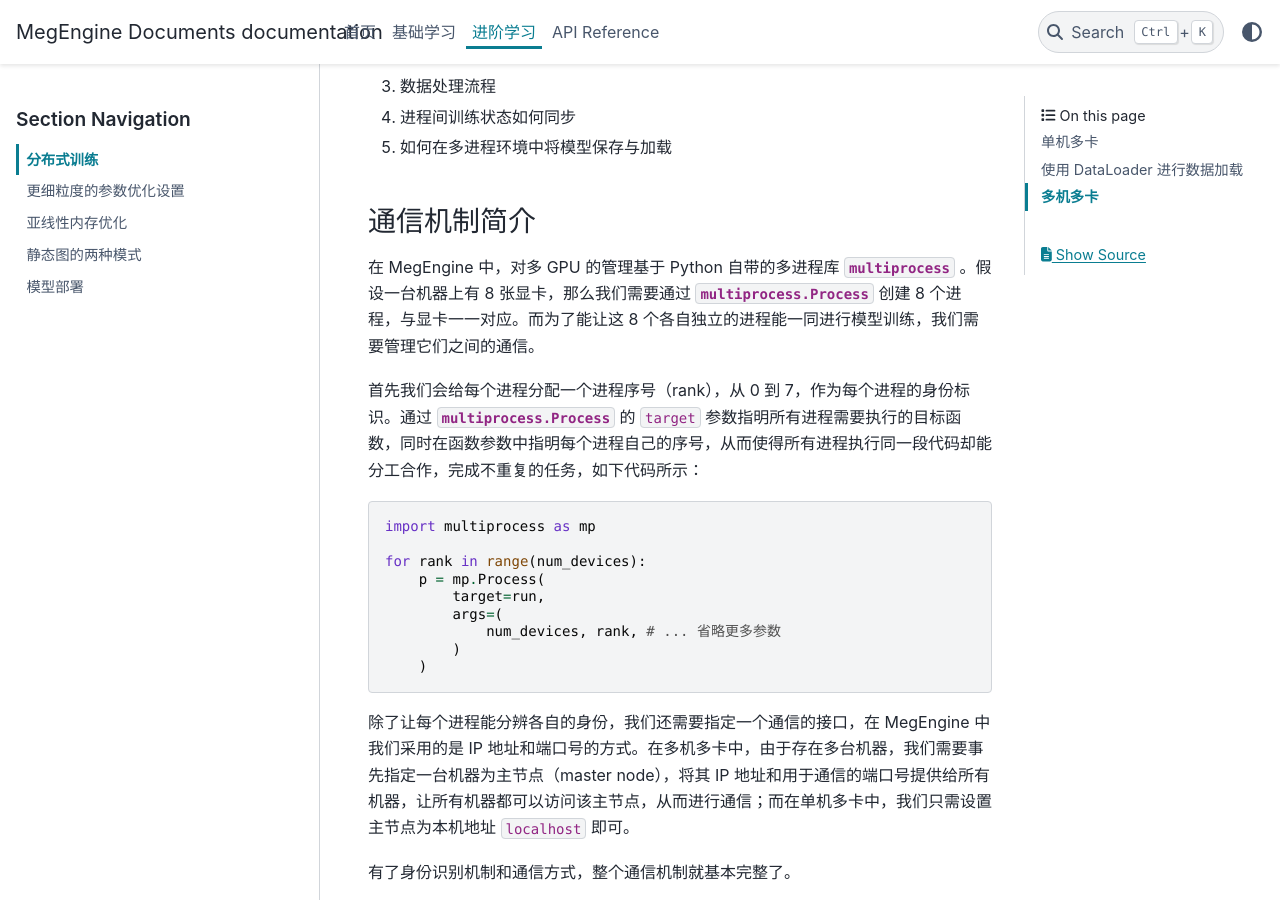
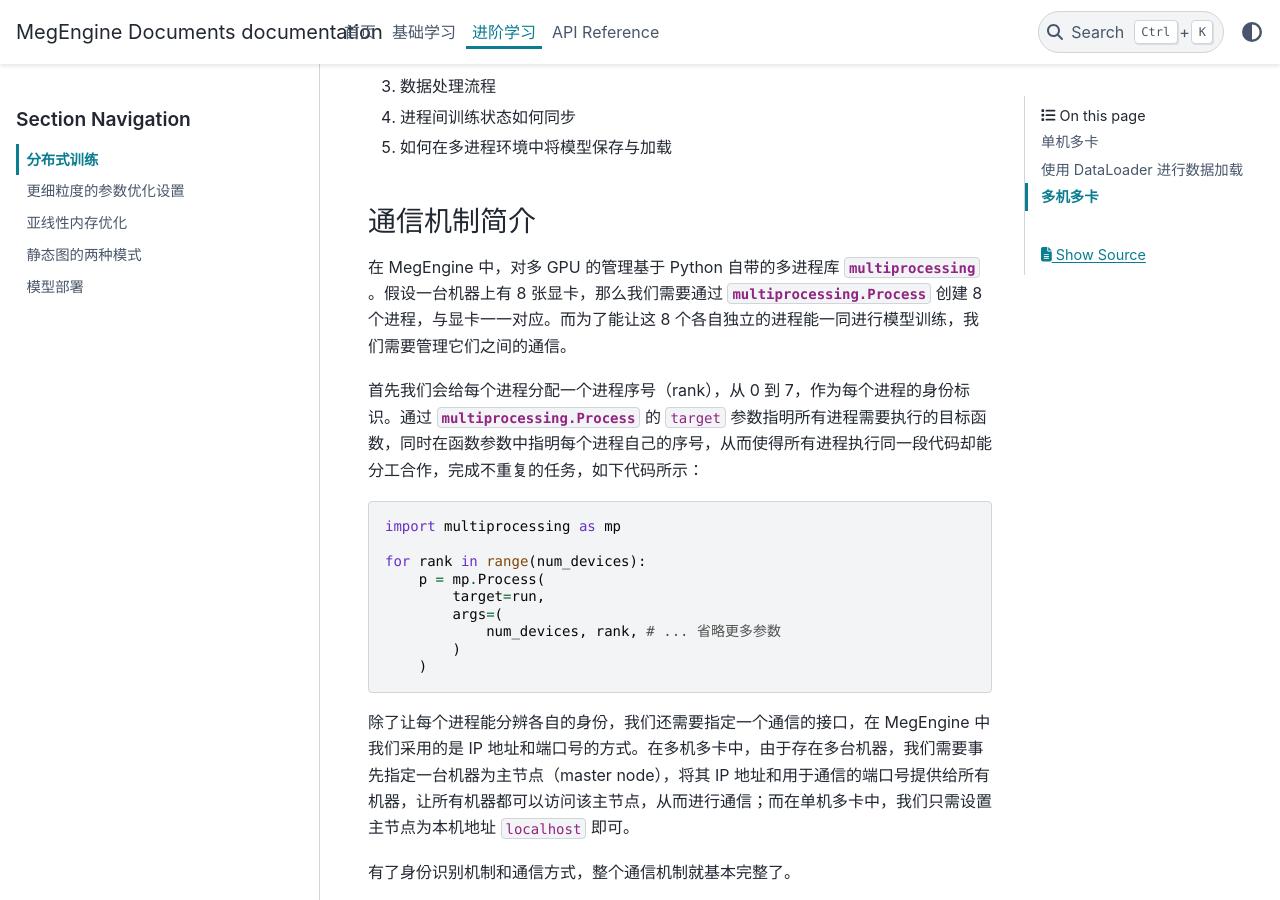
Before and after one commit to MegEngine/Docs, a Sphinx documentation site: the page built from source/advanced/distributed.rst, in a window 1280 px wide and 900 px high, scrolled down 516 px. Built offline with Sphinx 7.4.7 and the PyData theme 0.15.4, drawn with Linux system fonts in a browser that asks for light colours; pages that are not in the unit, such as notebooks, are missing from menus.

Commit message:
fix import error in distributed.rst
GitOrigin-RevId: a10d813dc3fe410790a84ef3c1a40e8f858e2106

```diff
--- a/source/advanced/distributed.rst
+++ b/source/advanced/distributed.rst
@@ -21,13 +21,13 @@
 通信机制简介
 ''''''''''''''''''''''''''''''
 
-在 MegEngine 中，对多 GPU 的管理基于 Python 自带的多进程库 :py:mod:`~.multiprocess` 。假设一台机器上有 8 张显卡，那么我们需要通过 :py:class:`.multiprocess.Process` 创建 8 个进程，与显卡一一对应。而为了能让这 8 个各自独立的进程能一同进行模型训练，我们需要管理它们之间的通信。
+在 MegEngine 中，对多 GPU 的管理基于 Python 自带的多进程库 :py:mod:`~.multiprocessing` 。假设一台机器上有 8 张显卡，那么我们需要通过 :py:class:`.multiprocessing.Process` 创建 8 个进程，与显卡一一对应。而为了能让这 8 个各自独立的进程能一同进行模型训练，我们需要管理它们之间的通信。
 
-首先我们会给每个进程分配一个进程序号（rank），从 0 到 7，作为每个进程的身份标识。通过 :py:class:`.multiprocess.Process` 的 ``target`` 参数指明所有进程需要执行的目标函数，同时在函数参数中指明每个进程自己的序号，从而使得所有进程执行同一段代码却能分工合作，完成不重复的任务，如下代码所示：
+首先我们会给每个进程分配一个进程序号（rank），从 0 到 7，作为每个进程的身份标识。通过 :py:class:`.multiprocessing.Process` 的 ``target`` 参数指明所有进程需要执行的目标函数，同时在函数参数中指明每个进程自己的序号，从而使得所有进程执行同一段代码却能分工合作，完成不重复的任务，如下代码所示：
 
 .. code-block::
 
-    import multiprocess as mp
+    import multiprocessing as mp
 
     for rank in range(num_devices):
         p = mp.Process(
```
